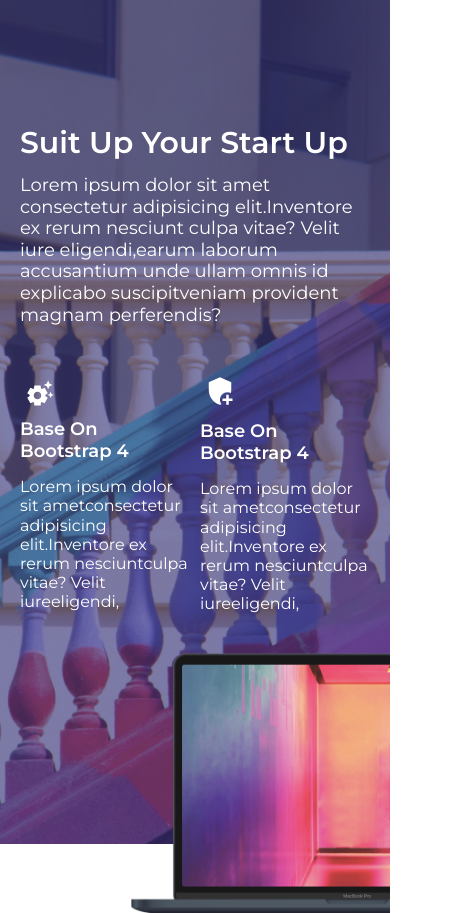
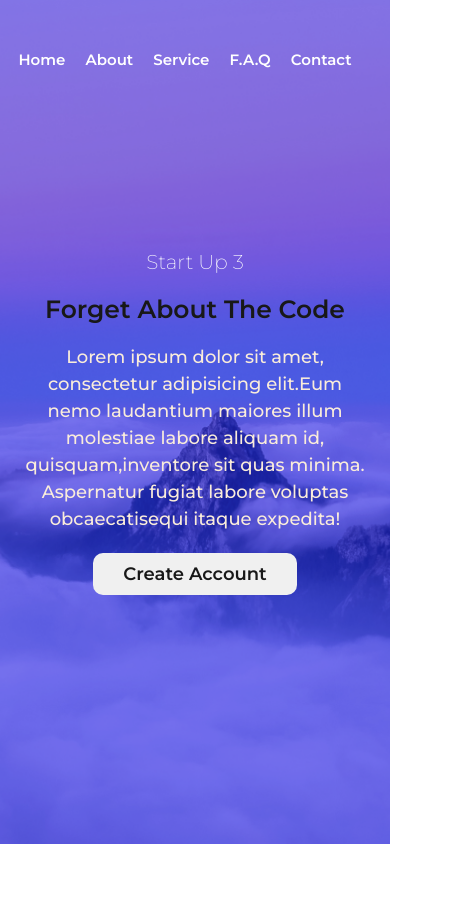
Before and after one commit to dicksonudehz/projectone, a React (Create React App) app: page / in a window 390 px wide. Shown: the whole page, 472 px wide, since content can reach past the window. After the commit the page ends 844 px from the top, so only its background shows below. Built offline with nearby package versions, Linux system fonts and the light colour scheme.

Commit message:
commitment

```diff
--- a/src/App.js
+++ b/src/App.js
@@ -1,17 +1,15 @@
 // import HomepageFour from "./HomepageFour";
-// import Homepageone from "./Homepageone";
-import Homepagethree from "./Homepagethree";
+import Homepageone from "./Homepageone";
+// import Homepagethree from "./Homepagethree";
 // import HomepageTwo from "./HomepageTwo";
 
 function App() {
   return (
     <>
-      {/* <Homepageone/> */}
+      <Homepageone/>
       {/* <HomepageTwo/> */}
-      <Homepagethree/>
+      {/* <Homepagethree/> */}
       {/* <HomepageFour/> */}
-
-
     </>
   );
 }
--- a/src/homepagethree.css
+++ b/src/homepagethree.css
@@ -160,6 +160,7 @@
     padding: 0;
     box-sizing: border-box;
     font-family: "Montserrat", sans-serif;
+
   }
   .mainContainerThree {
     position: relative;
@@ -179,7 +180,7 @@
     width: 100%;
     padding-left: 20px;
     padding-top: 20px;
-    max-height: 100vh;
+    height: 100vh;
     /* overflow: hidden; */
   }
   .navContainertThree {
@@ -188,7 +189,7 @@
     justify-content: flex-start;
     align-items: flex-start;
     width: 100%;
-    display: none;
+    /* display: none; */
   }
   .navLinks {
     display: flex;
@@ -237,7 +238,7 @@
     flex-direction: column;
     justify-content: flex-start;
     align-items: flex-start;
-    padding-top: 100px;
+    padding-top: 30px;
   }
   .leftMainContent {
     display: flex;
@@ -270,64 +271,74 @@
     font-size: 18px;
     padding-top: 10px;
   }
-  .listBodyContent{
+  .listBodyContent {
     display: flex;
     flex-direction: row;
     align-items: center;
     justify-content: space-between;
-    padding-top: 50px;
+    padding-top: 0px;
     width: 100%;
     padding-right: 20px;
-
+    background-color: rgb(15, 15, 104);
+    /* margin-left: -20px; */
+    padding-left: 20px;
+    margin-top: 100px;
+    padding-bottom: 50px;
+    padding-top: 30px;
   }
-.leftBodyContent{
+  .leftBodyContent {
     display: flex;
     flex-direction: column;
     margin-right: 10px;
   }
-.icon{
+  .icon {
     font-size: 40px !important;
     color: white;
     padding-bottom: 10px;
   }
-.leftBodyContent h3{
+  .leftBodyContent h3 {
     font-size: 18px;
     color: white;
     text-transform: capitalize;
     font-weight: 600;
     padding-bottom: 10px;
   }
-.leftBodyContent p br{
+  .leftBodyContent p br {
     display: none;
   }
-.leftBodyContent p{
+  .leftBodyContent p {
     color: white;
     line-height: 1.2;
     font-weight: 400;
     font-size: 16px;
     padding-top: 5px;
   }
-.rightBodyContent h3{
+  .rightBodyContent h3 {
     font-size: 18px;
     color: white;
     text-transform: capitalize;
     font-weight: 600;
     padding-bottom: 5px;
   }
-.rightBodyContent p br{
+  .rightBodyContent p br {
     display: none;
   }
-.rightBodyContent p{
+  .rightBodyContent p {
     color: white;
     line-height: 1.2;
     font-weight: 400;
     font-size: 16px;
     padding-top: 10px;
   }
-.rightMainContent img{
+  .rightMainContent {
+    background-color: rgb(15, 15, 104);
+    padding-left: 70px;
+  }
+  .rightMainContent img {
     width: 70%;
     object-fit: cover;
     float: right;
     margin-top: 40px;
+    display: none;
   }
 }
```
Lines whose indentation alone changed are shown as unchanged.
